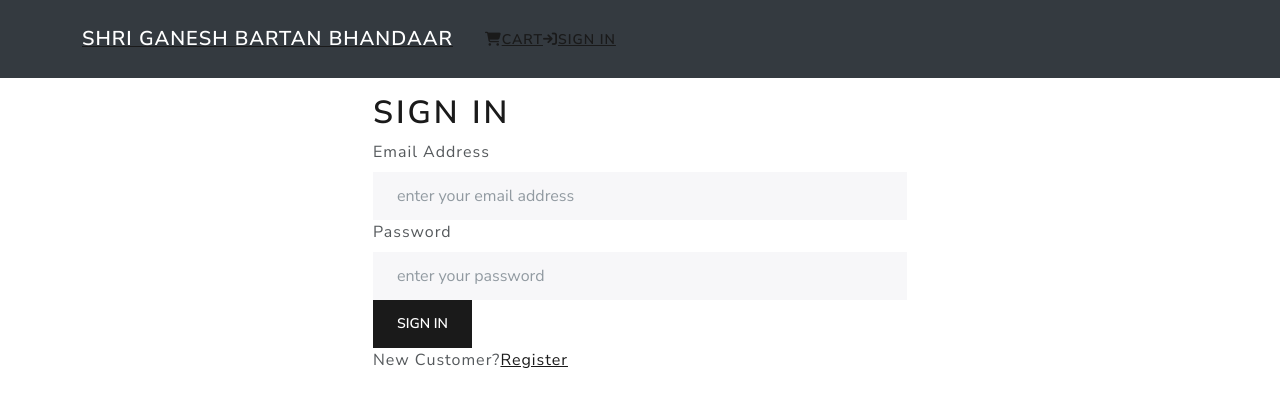
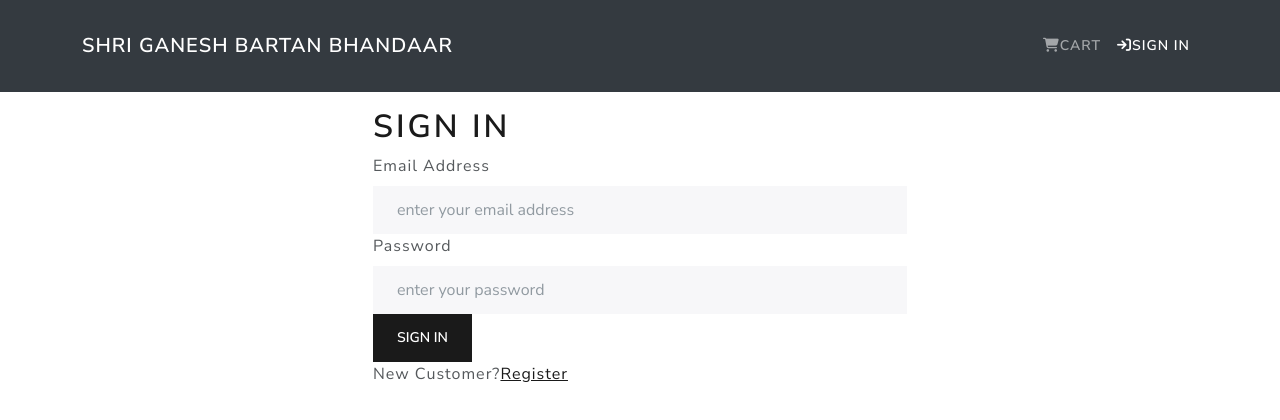
Before and after one commit to shbhm96/-shri-ganesh-bartan-bhandaar_frontend, a React (Create React App) app: page /login in a window 1280 px wide. Shown: the top 420 px of the page. Built offline with nearby package versions, Linux system fonts and the light colour scheme.

Commit message:
fixing header delete user issueuserLogout on order screen

```diff
--- a/src/action/userAction.js
+++ b/src/action/userAction.js
@@ -206,7 +206,7 @@ export const userDelete = (id) =>async(dispatch,getState)=>{
                 Authorization:`Bearer ${userInfo.token}`
             }
         }
-        const {data}= await backendApi.delete(`/api/admin/deleteUser/${id}`,config)
+        const {data}= await backendApi.delete(`/admin/deleteUser/${id}`,config)
 
         dispatch({
             type:USER_DELETE_SUCCESS,
--- a/src/components/Header.js
+++ b/src/components/Header.js
@@ -1,8 +1,9 @@
 import React, {  } from 'react'
 import { Container, Nav, NavDropdown, Navbar } from 'react-bootstrap'
 import {  useDispatch, useSelector } from 'react-redux'
-import { Link, useNavigate } from 'react-router-dom'
+import {  useNavigate } from 'react-router-dom'
 import { logoutUser } from '../action/userAction'
+import { LinkContainer } from 'react-router-bootstrap'
 
 const Header = () => {
 
@@ -13,9 +14,6 @@ const Header = () => {
 
   const logoutHandler =()=>{
     dispatch(logoutUser())
-  }
-  const profileHandler = () =>{
-    history('/profile')
   }
 
   const adminShowAllUser = () =>{
@@ -34,21 +32,25 @@ const Header = () => {
     <header>
      <Navbar bg="dark" variant='dark' expand="lg" collapseOnSelect>
      <Container>
-      <Link to="/">
+      <LinkContainer to="/">
         <Navbar.Brand href="/">Shri Ganesh Bartan Bhandaar</Navbar.Brand>
-      </Link>
+      </LinkContainer>
         <Navbar.Toggle aria-controls="basic-navbar-nav" />
         <Navbar.Collapse id="basic-navbar-nav">
-          <Nav className="ml-auto">
-          <Link to="/cart">
+          <Nav className="ms-auto">
+            <LinkContainer to="/cart">
+          <Nav.Link to="/cart">
             <i className='fa fa-shopping-cart'></i>Cart
-          </Link>
+          </Nav.Link>
+          </LinkContainer>
           {userInfo ? (
             <NavDropdown title={userInfo.name} id="username">
-              <NavDropdown.Item onClick={profileHandler}>
+              <LinkContainer to="/profile">
+              <NavDropdown.Item>
                 <i className="fa fa-user p-1" aria-hidden="true"></i>
                       Profile
               </NavDropdown.Item>
+              </LinkContainer>
 
               <NavDropdown.Item onClick={logoutHandler}>
               <i className="fa fa-sign-out p-1" aria-hidden="true"></i>
@@ -56,9 +58,11 @@ const Header = () => {
               </NavDropdown.Item>
             </NavDropdown>
           ):(
-            <Link to="/login">
+            <LinkContainer to="/login">
+            <Nav.Link>
             <i className="fa fa-sign-in" aria-hidden="true"></i>Sign In
-            </Link>
+            </Nav.Link>
+            </LinkContainer>
           )}
           {userInfo && userInfo.isAdmin && (
             <NavDropdown title="admin" id="adminMenu">
--- a/src/screens/OrderScreen.js
+++ b/src/screens/OrderScreen.js
@@ -1,6 +1,6 @@
 import React, { useEffect } from 'react'
 import {  Card, Col,  Image, ListGroup, Row } from 'react-bootstrap';
-import { Link, useParams,  } from 'react-router-dom';
+import { Link, useNavigate, useParams,  } from 'react-router-dom';
 import { useDispatch, useSelector } from 'react-redux';
 import Message from '../components/Message';
 import Loader from '../components/Loader';
@@ -11,17 +11,22 @@ const OrderScreen = () => {
     const params = useParams()
     const orderId = params.id
     const dispatch = useDispatch()
+    const history = useNavigate()
 
     console.log("id",orderId)
 
     const {order,loading,error} = useSelector(state=>state.orderDetails)
+    const {userInfo} = useSelector((state)=>state.userLogin)
     console.log("order",order)
 
 
     useEffect(()=>{
+        if(!userInfo){
+            history("/")
+        }
         console.log('User Esffect')
         dispatch(getOrderDetails(orderId))
-    },[dispatch,orderId])
+    },[dispatch,orderId,userInfo,history])
 
 
   return (
```
